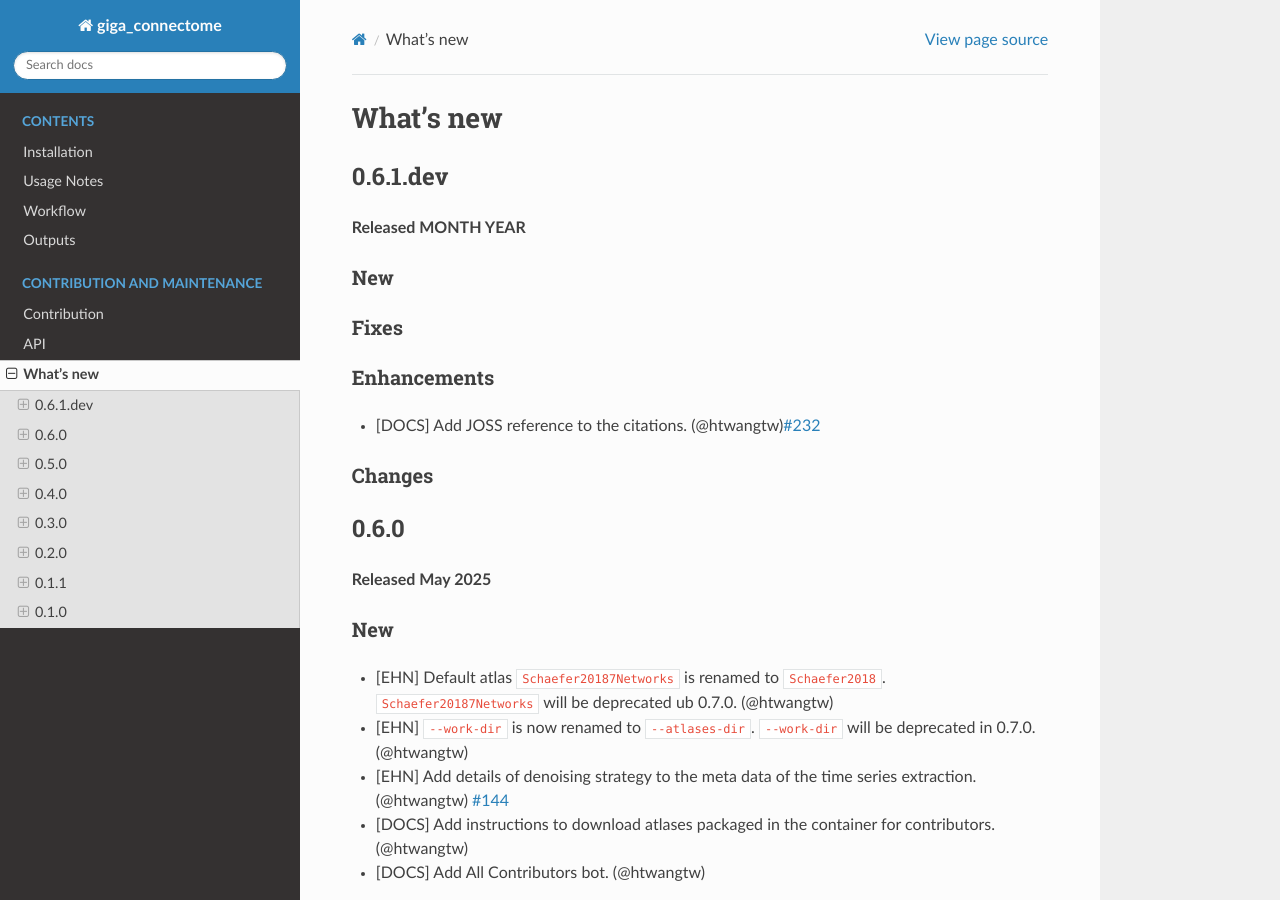
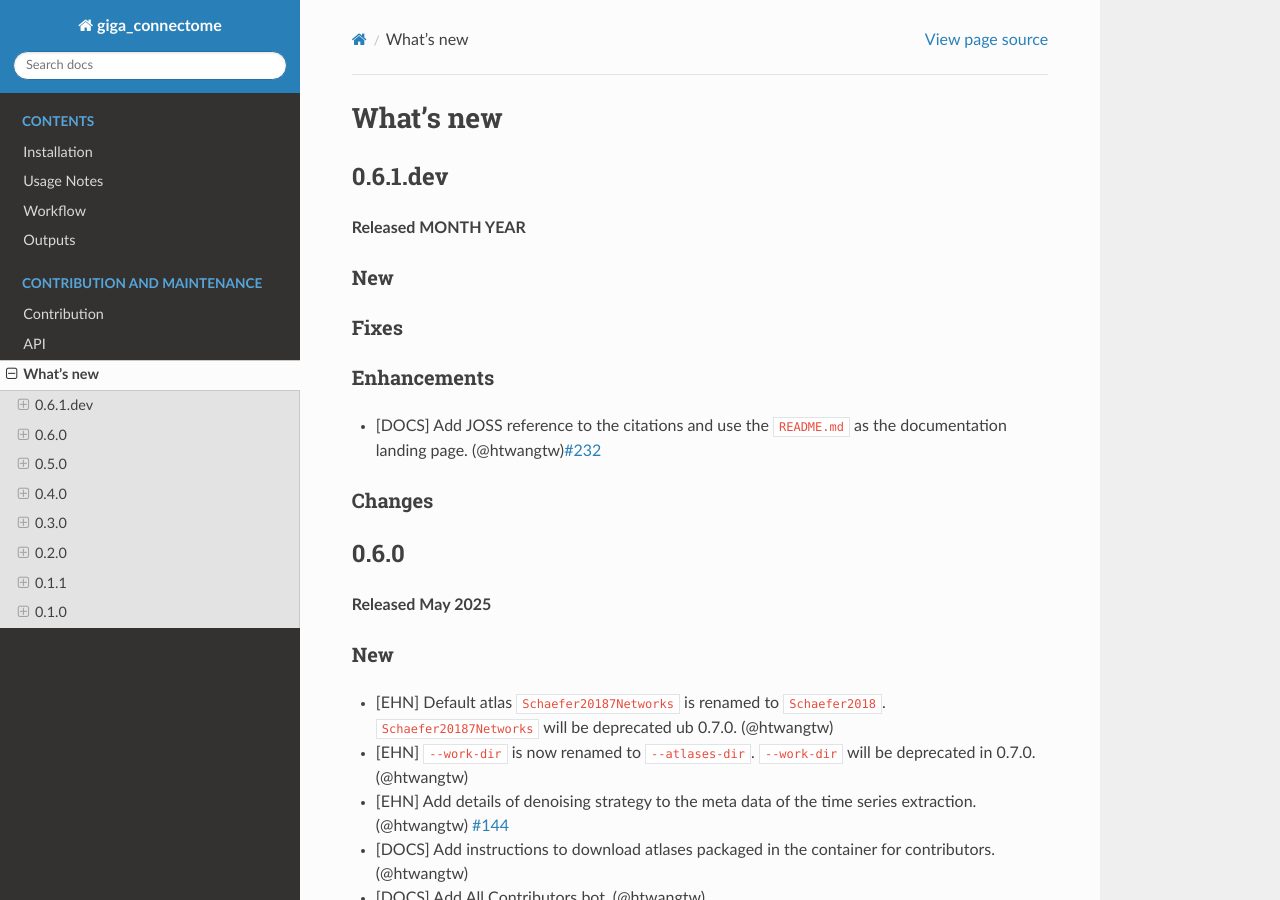
Before and after one commit to bids-apps/giga_connectome, a Sphinx documentation site: the page built from docs/source/changes.md, in a window 1280 px wide and 900 px high. Built offline with Sphinx 7.4.7 and the Read the Docs theme 3.1.0, drawn with Linux system fonts in a browser that asks for light colours; the version number could not be read and is left out.

Commit message:
update change.md

```diff
--- a/docs/source/changes.md
+++ b/docs/source/changes.md
@@ -10,7 +10,7 @@
 
 ### Enhancements
 
-- [DOCS] Add JOSS reference to the citations. (@htwangtw)[#232](https://github.com/bids-apps/giga_connectome/pull/232)
+- [DOCS] Add JOSS reference to the citations and use the `README.md` as the documentation landing page. (@htwangtw)[#232](https://github.com/bids-apps/giga_connectome/pull/232)
 
 ### Changes
 
```
